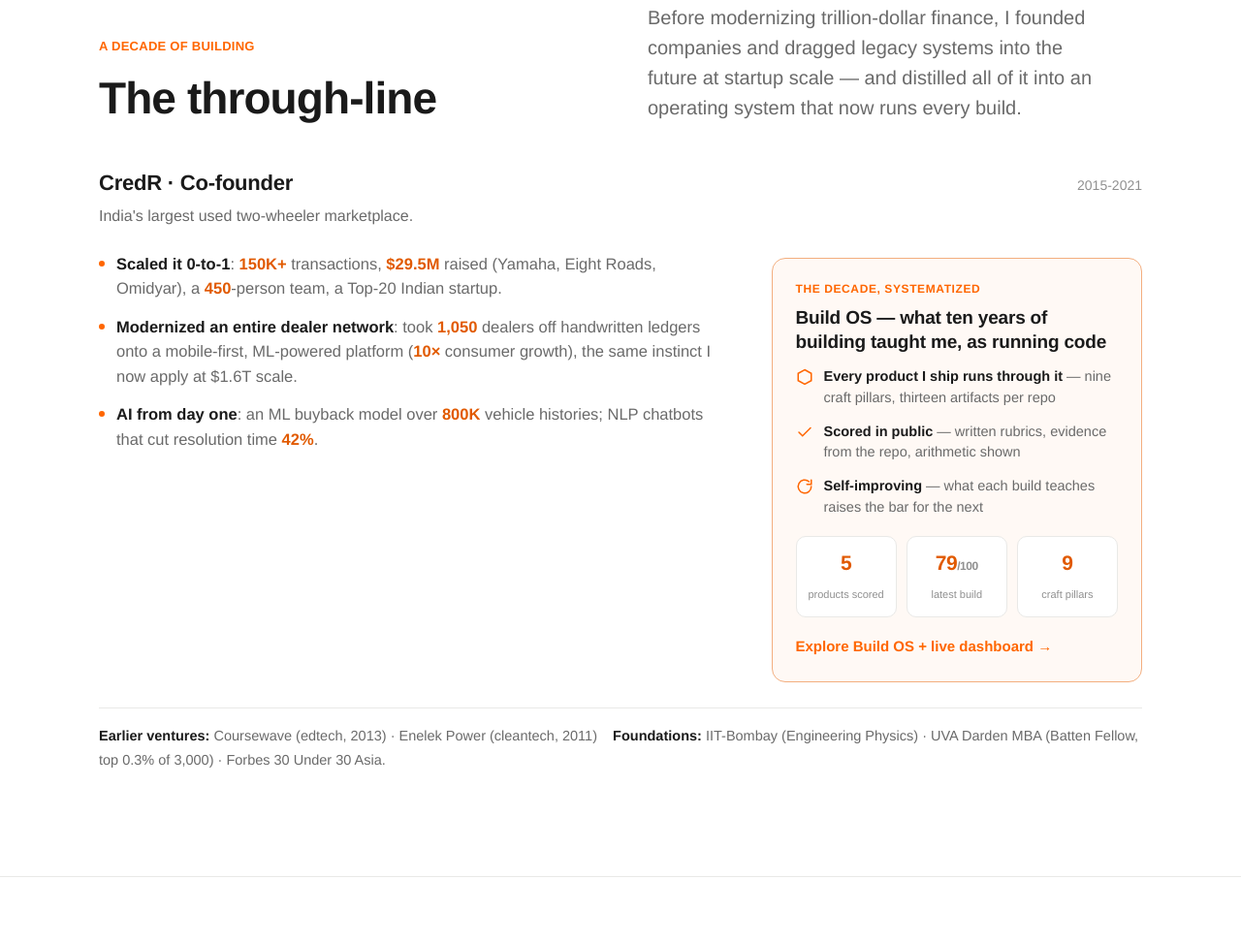
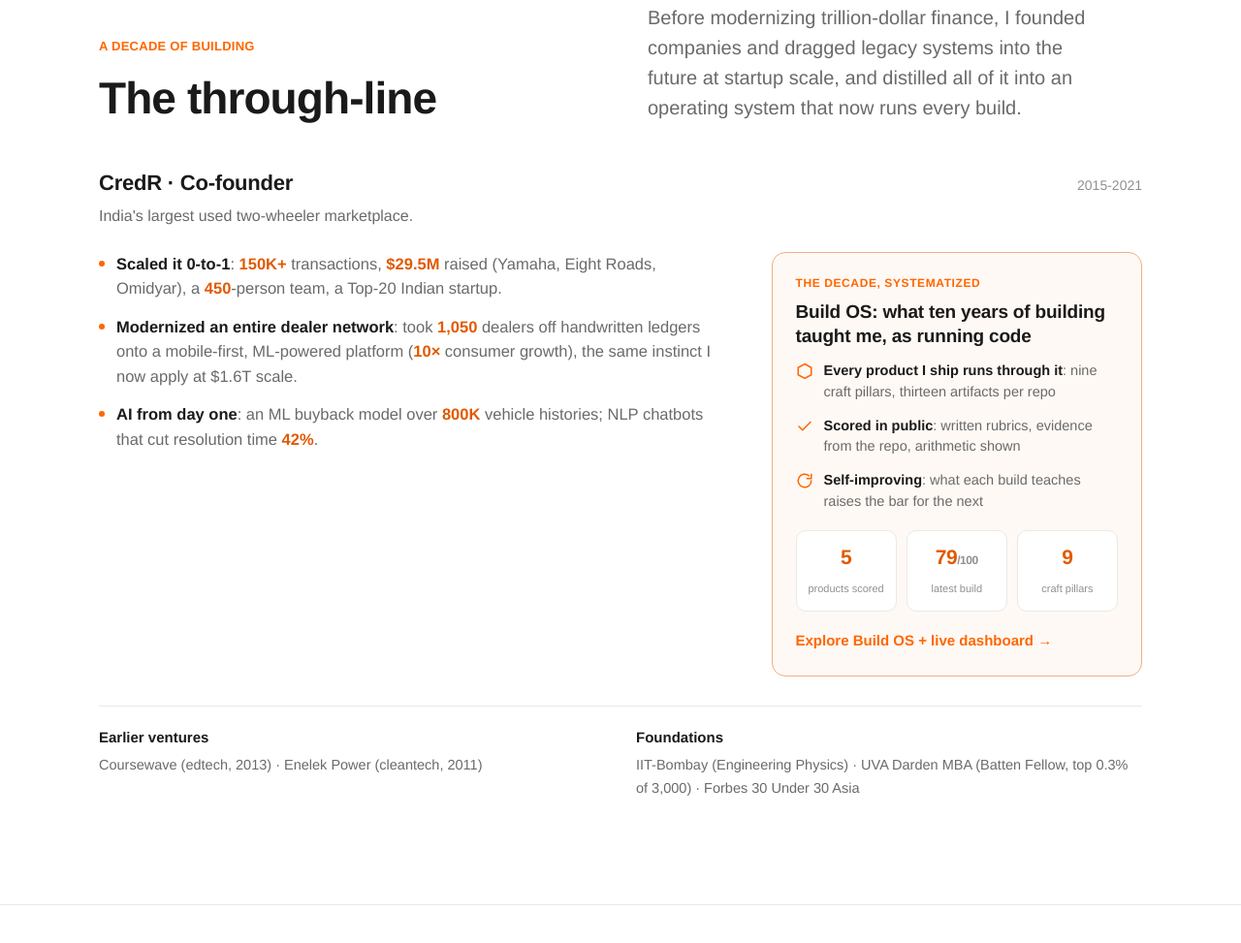
Before and after one commit to nikjain15/nikjain15.github.io, a plain HTML site: page index.html in a window 1280 px wide. Shown: the part 5058-6031 px from the top of the page at 97% size. Drawn offline with Linux system fonts and the light colour scheme.

Commit message:
Through-line: align columns, two-column ventures row, remove em-dashes

```diff
--- a/index.html
+++ b/index.html
@@ -178,7 +178,7 @@
   .cred .base b { color: var(--ink); font-weight: 600; }
   .cred-body { display: grid; grid-template-columns: 1.25fr 0.75fr; gap: 56px; align-items: start; margin-top: 24px; }
   .cred-body ul { margin-top: 0; }
-  .cred-side { display: flex; flex-direction: column; gap: 22px; padding-top: 6px; }
+  .cred-side { display: flex; flex-direction: column; gap: 22px; }
   .cred-side .base { margin-top: 0; }
   .os-card { border: 1px solid color-mix(in srgb, var(--accent) 45%, var(--line)); border-radius: 14px;
     padding: 22px 24px; background: color-mix(in srgb, var(--accent) 4%, var(--panel)); }
@@ -194,8 +194,11 @@
   .os-stat span { font-size: 11px; color: var(--faint); }
   .os-cta { display: inline-block; margin-top: 18px; font-size: 15px; font-weight: 700; color: var(--accent); }
   .os-cta:hover { color: var(--accent-ink); }
-  .cred .base-row { margin-top: 26px; border-top: 1px solid var(--line); padding-top: 16px; font-size: 14.5px; color: var(--muted); line-height: 1.7; }
-  .cred .base-row b { color: var(--ink); font-weight: 600; }
+  .cred .base-row { margin-top: 30px; border-top: 1px solid var(--line); padding-top: 20px;
+    display: grid; grid-template-columns: 1fr 1fr; gap: 32px; }
+  .cred .base-row .base-col { font-size: 14.5px; color: var(--muted); line-height: 1.65; }
+  .cred .base-row .base-col b { display: block; color: var(--ink); font-weight: 700; font-size: 15px; margin-bottom: 4px; }
+  @media (max-width: 700px) { .cred .base-row { grid-template-columns: 1fr; gap: 18px; } }
   @media (max-width: 820px) { .cred-body { grid-template-columns: 1fr; gap: 28px; } }
   main, section, footer { scroll-margin-top: 80px; }
 
@@ -396,7 +399,7 @@
       <div class="sechead reveal">
         <div><span class="eyebrow">A decade of building</span>
         <h2 class="sec-title">The through-line</h2></div>
-        <p class="sec-lede">Before modernizing trillion-dollar finance, I founded companies and dragged legacy systems into the future at startup scale — and distilled all of it into an operating system that now runs every build.</p>
+        <p class="sec-lede">Before modernizing trillion-dollar finance, I founded companies and dragged legacy systems into the future at startup scale, and distilled all of it into an operating system that now runs every build.</p>
       </div>
 
       <div class="cred reveal">
@@ -414,10 +417,10 @@
           <div class="cred-side">
             <div class="os-card">
               <div class="os-tag">The decade, systematized</div>
-              <h3>Build OS — what ten years of building taught me, as running code</h3>
-              <div class="os-fact"><svg viewBox="0 0 24 24" fill="none" stroke="currentColor" stroke-width="2" stroke-linecap="round"><path d="M12 2l9 5v10l-9 5-9-5V7l9-5z"/></svg><span><b>Every product I ship runs through it</b> — nine craft pillars, thirteen artifacts per repo</span></div>
-              <div class="os-fact"><svg viewBox="0 0 24 24" fill="none" stroke="currentColor" stroke-width="2" stroke-linecap="round"><path d="M20 6L9 17l-5-5"/></svg><span><b>Scored in public</b> — written rubrics, evidence from the repo, arithmetic shown</span></div>
-              <div class="os-fact"><svg viewBox="0 0 24 24" fill="none" stroke="currentColor" stroke-width="2" stroke-linecap="round"><path d="M21 12a9 9 0 1 1-3-6.7M21 3v6h-6"/></svg><span><b>Self-improving</b> — what each build teaches raises the bar for the next</span></div>
+              <h3>Build OS: what ten years of building taught me, as running code</h3>
+              <div class="os-fact"><svg viewBox="0 0 24 24" fill="none" stroke="currentColor" stroke-width="2" stroke-linecap="round"><path d="M12 2l9 5v10l-9 5-9-5V7l9-5z"/></svg><span><b>Every product I ship runs through it</b>: nine craft pillars, thirteen artifacts per repo</span></div>
+              <div class="os-fact"><svg viewBox="0 0 24 24" fill="none" stroke="currentColor" stroke-width="2" stroke-linecap="round"><path d="M20 6L9 17l-5-5"/></svg><span><b>Scored in public</b>: written rubrics, evidence from the repo, arithmetic shown</span></div>
+              <div class="os-fact"><svg viewBox="0 0 24 24" fill="none" stroke="currentColor" stroke-width="2" stroke-linecap="round"><path d="M21 12a9 9 0 1 1-3-6.7M21 3v6h-6"/></svg><span><b>Self-improving</b>: what each build teaches raises the bar for the next</span></div>
               <div class="os-stats">
                 <div class="os-stat"><b>5</b><span>products scored</span></div>
                 <div class="os-stat"><b>79<i>/100</i></b><span>latest build</span></div>
@@ -427,7 +430,10 @@
             </div>
           </div>
         </div>
-        <div class="base-row"><b>Earlier ventures:</b> Coursewave (edtech, 2013) · Enelek Power (cleantech, 2011) &nbsp;&nbsp; <b>Foundations:</b> IIT-Bombay (Engineering Physics) · UVA Darden MBA (Batten Fellow, top 0.3% of 3,000) · Forbes 30 Under 30 Asia.</div>
+        <div class="base-row">
+          <div class="base-col"><b>Earlier ventures</b>Coursewave (edtech, 2013) · Enelek Power (cleantech, 2011)</div>
+          <div class="base-col"><b>Foundations</b>IIT-Bombay (Engineering Physics) · UVA Darden MBA (Batten Fellow, top 0.3% of 3,000) · Forbes 30 Under 30 Asia</div>
+        </div>
       </div>
     </div>
   </section>
```
